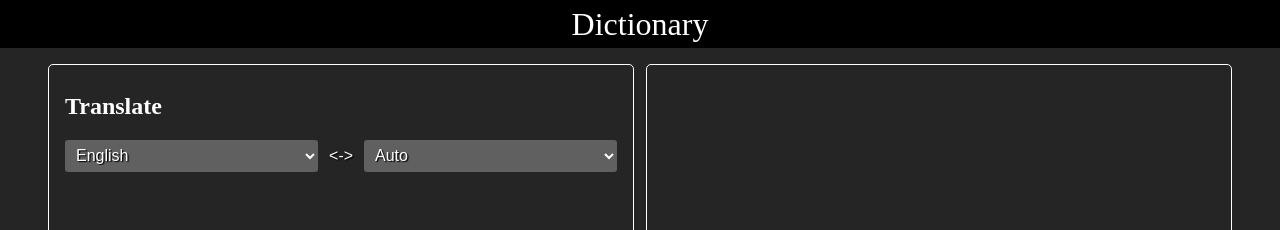
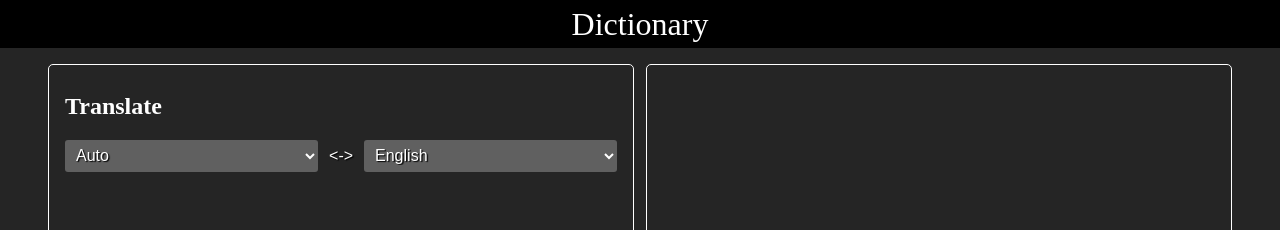
Before and after one commit to self-related/dictionary, a React (Vite) app: page / in a window 1280 px wide. Shown: the top 230 px of the page. Built offline with nearby package versions, Linux system fonts and the light colour scheme.

Commit message:
Change default languages for language panel

```diff
--- a/src/features/translate/ui/lang-panel/LangPanel.tsx
+++ b/src/features/translate/ui/lang-panel/LangPanel.tsx
@@ -16,7 +16,7 @@ export default function LangPanel({ className = "" }: LangPanelProps) {
         <div className={`${styles.langPanel} ${className}`}>
 
             {/* Source lang  */}
-            <select name="" id="" defaultValue={"en"} className={styles.select}>
+            <select name="" id="" defaultValue={"auto"} className={styles.select}>
                 {
                     langIds.map((langId) => (
                         <option value={langId}>{langList[langId]}</option>
@@ -30,7 +30,7 @@ export default function LangPanel({ className = "" }: LangPanelProps) {
 
 
             {/* Target lang  */}
-            <select name="" id="" defaultValue={"auto"} className={styles.select}>
+            <select name="" id="" defaultValue={"en"} className={styles.select}>
                 {
                     langIds.map((langId) => (
                         <option value={langId}>{langList[langId]}</option>
```
